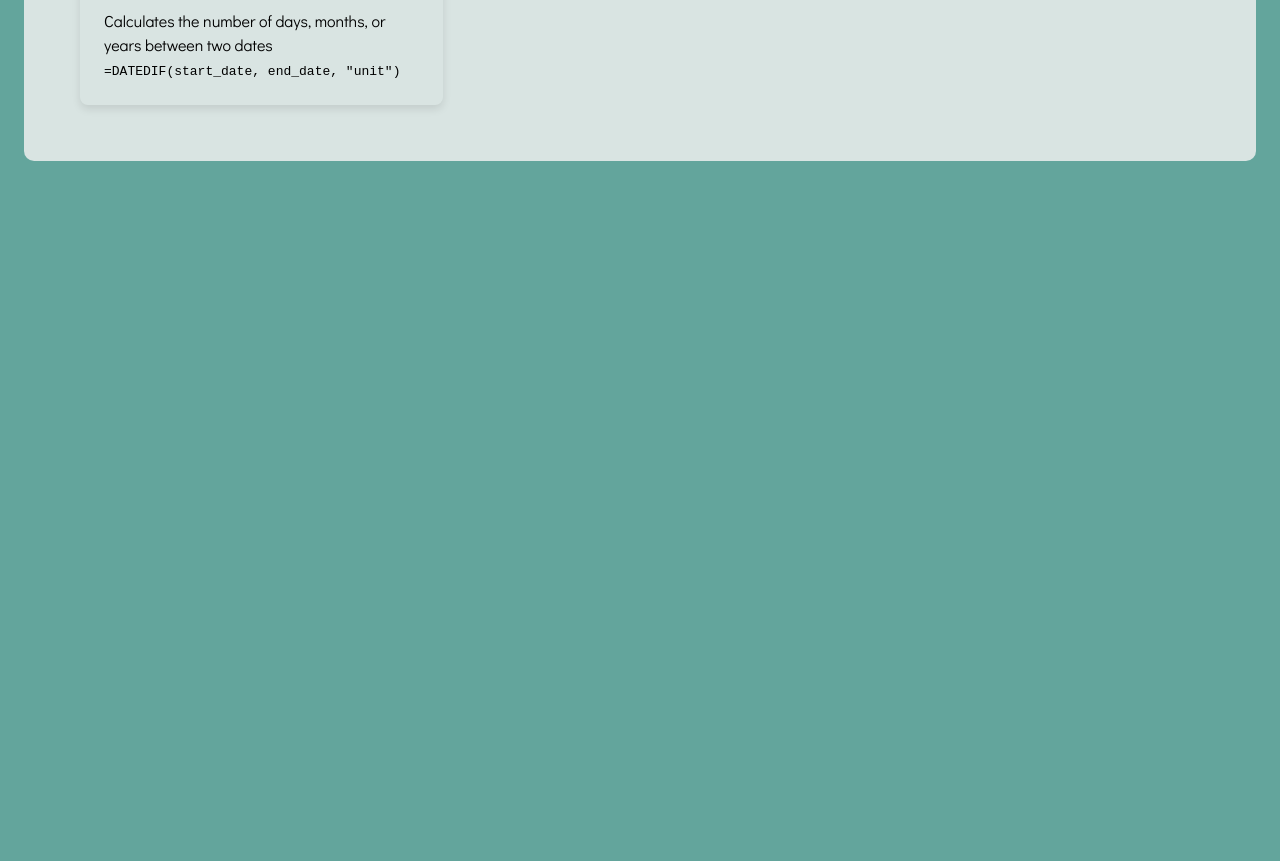
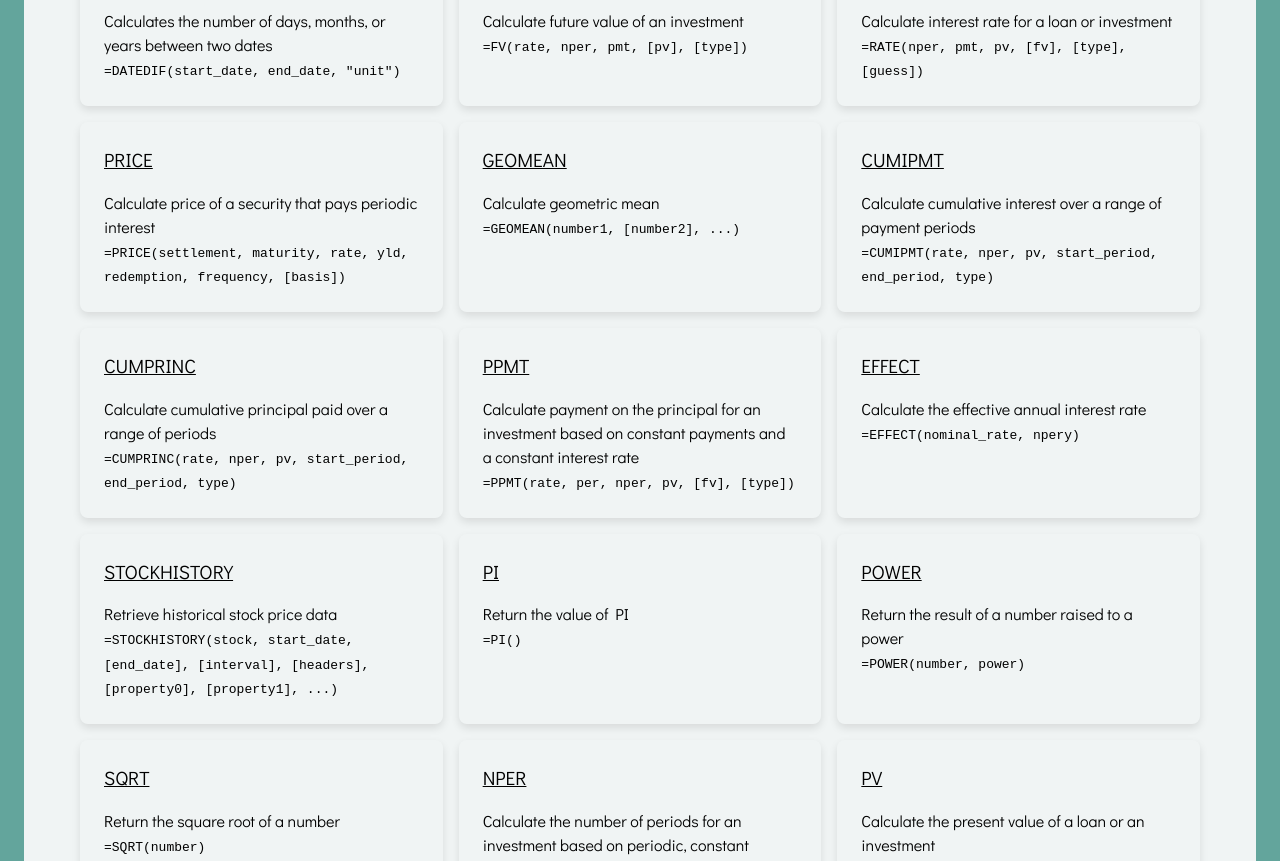
Before and after one commit to tflannagan/ExcelGuide, a React (Vite) app: page /formulas in a window 1280 px wide. Shown: the part 1920-2781 px from the top of the page. Before the commit the page ends 2105 px from the top, so only its background shows below. Built offline with nearby package versions, Linux system fonts and the light colour scheme; a web font is replaced by a local one.

Commit message:
beta version release

```diff
--- a/index.html
+++ b/index.html
@@ -6,9 +6,10 @@
     <link rel="preconnect" href="https://fonts.googleapis.com">
 <link rel="preconnect" href="https://fonts.gstatic.com" crossorigin>
 <link href="https://fonts.googleapis.com/css2?family=Cutive+Mono&family=Didact+Gothic&family=Glass+Antiqua&family=Space+Grotesk&display=swap" rel="stylesheet">
+<link rel="stylesheet" href="https://fonts.googleapis.com/css2?family=Material+Symbols+Outlined:opsz,wght,FILL,GRAD@24,400,0,0" />
 
     <meta name="viewport" content="width=device-width, initial-scale=1.0" />
-    <title>Excel Guide by Ty</title>
+    <title>Excel Guide</title>
   </head>
   <body>
     <div id="root"></div>
--- a/src/components/DashboardPage.module.css
+++ b/src/components/DashboardPage.module.css
@@ -30,8 +30,8 @@
   border-radius: 0.5rem;
   box-shadow: 0 4px 8px rgba(0, 0, 0, 0.1);
   padding:1.5rem;
-  margin: 0; /* Remove margin to allow the card to fill the grid area */
-  /* transition: transform 0.3s ease-in-out, box-shadow 0.3s ease-in-out; */
+  margin: 0;
+
   background-color: var(--header-background);
   color: var(--text-color);
   transition: transform 0.3s ease-in-out, box-shadow 0.3s ease-in-out;
@@ -70,6 +70,10 @@
 
 } */
 
+.hotkeyKeys {
+  text-align: center;
+  font-weight: bold;
+}
 
 /* .card:hover {
   transform: translateY(-5px);
@@ -78,11 +82,13 @@
 
 .cardTitle {
   font-size: 1.2rem;
+  text-decoration: underline;
   color: var(--text-color);
   margin-bottom: 1rem;
   display: flex;
   justify-content: space-between;
   align-items: center;
+  text-align: center;
 }
 
 .cardList {
@@ -99,6 +105,7 @@
   display: flex;
   justify-content: space-between;
   align-items: center;
+
   font-size: 0.9rem;
 
 }
--- a/src/components/Header.jsx
+++ b/src/components/Header.jsx
@@ -31,7 +31,7 @@ const Header = () => {
         </ul>
       </nav>
       <button onClick={toggleTheme} className={styles.themeSwitcher}>
-        💡
+        <span className="material-symbols-outlined">light_mode</span>
       </button>
     </header>
   );
--- a/src/components/Header.module.css
+++ b/src/components/Header.module.css
@@ -51,7 +51,7 @@
 
 .navTitle {
   transition: transform 0.3s ease-in-out, box-shadow 0.3s ease-in-out;
-  padding: 0.5rem 1rem;
+  padding: 0.5rem 1.5rem;
   border-radius: 25px;
 
 }
@@ -68,8 +68,10 @@
   max-height: 5rem;
   border-radius: 50%;
   color: #eeeaea;
-  padding: 0.5rem 1rem;
+  padding: 0.5rem 0.5rem;
   cursor: pointer;
+  align-items: center;
+  align-content: center;
   transition: transform 0.3s ease-in-out, box-shadow 0.3s ease-in-out;
 }
 
--- a/src/data/formulasData.js
+++ b/src/data/formulasData.js
@@ -20,8 +20,6 @@ const formulasData = [
     description: "Finds the minimum value in a range",
     usage: "=MIN(A1:A10)",
   },
-
-  // Sourced from Simplilearn&#8203;``【oaicite:23】``&#8203;&#8203;``【oaicite:22】``&#8203;&#8203;``【oaicite:21】``&#8203;&#8203;``【oaicite:20】``&#8203;&#8203;``【oaicite:19】``&#8203;&#8203;``【oaicite:18】``&#8203;&#8203;``【oaicite:17】``&#8203;&#8203;``【oaicite:16】``&#8203;&#8203;``【oaicite:15】``&#8203;&#8203;``【oaicite:14】``&#8203;&#8203;``【oaicite:13】``&#8203;&#8203;``【oaicite:12】``&#8203;&#8203;``【oaicite:11】``&#8203;&#8203;``【oaicite:10】``&#8203;&#8203;``【oaicite:9】``&#8203;&#8203;``【oaicite:8】``&#8203;&#8203;``【oaicite:7】``&#8203;&#8203;``【oaicite:6】``&#8203;&#8203;``【oaicite:5】``&#8203;&#8203;``【oaicite:4】``&#8203;&#8203;``【oaicite:3】``&#8203;&#8203;``【oaicite:2】``&#8203;&#8203;``【oaicite:1】``&#8203;&#8203;``【oaicite:0】``&#8203;
   {
     name: "COUNT",
     description: "Counts the number of cells that contain numbers",
@@ -138,6 +136,134 @@ const formulasData = [
       "Calculates the number of days, months, or years between two dates",
     usage: '=DATEDIF(start_date, end_date, "unit")',
   },
+  {
+    name: "FV",
+    description: "Calculate future value of an investment",
+    usage: "=FV(rate, nper, pmt, [pv], [type])",
+  },
+  {
+    name: "RATE",
+    description: "Calculate interest rate for a loan or investment",
+    usage: "=RATE(nper, pmt, pv, [fv], [type], [guess])",
+  },
+  {
+    name: "PRICE",
+    description: "Calculate price of a security that pays periodic interest",
+    usage:
+      "=PRICE(settlement, maturity, rate, yld, redemption, frequency, [basis])",
+  },
+  {
+    name: "GEOMEAN",
+    description: "Calculate geometric mean",
+    usage: "=GEOMEAN(number1, [number2], ...)",
+  },
+  {
+    name: "CUMIPMT",
+    description:
+      "Calculate cumulative interest over a range of payment periods",
+    usage: "=CUMIPMT(rate, nper, pv, start_period, end_period, type)",
+  },
+  {
+    name: "CUMPRINC",
+    description: "Calculate cumulative principal paid over a range of periods",
+    usage: "=CUMPRINC(rate, nper, pv, start_period, end_period, type)",
+  },
+  {
+    name: "PPMT",
+    description:
+      "Calculate payment on the principal for an investment based on constant payments and a constant interest rate",
+    usage: "=PPMT(rate, per, nper, pv, [fv], [type])",
+  },
+  {
+    name: "EFFECT",
+    description: "Calculate the effective annual interest rate",
+    usage: "=EFFECT(nominal_rate, npery)",
+  },
+  {
+    name: "STOCKHISTORY",
+    description: "Retrieve historical stock price data",
+    usage:
+      "=STOCKHISTORY(stock, start_date, [end_date], [interval], [headers], [property0], [property1], ...)",
+  },
+  { name: "PI", description: "Return the value of PI", usage: "=PI()" },
+  {
+    name: "POWER",
+    description: "Return the result of a number raised to a power",
+    usage: "=POWER(number, power)",
+  },
+  {
+    name: "SQRT",
+    description: "Return the square root of a number",
+    usage: "=SQRT(number)",
+  },
+  {
+    name: "NPER",
+    description:
+      "Calculate the number of periods for an investment based on periodic, constant payments and a constant interest rate",
+    usage: "=NPER(rate, pmt, pv, [fv], [type])",
+  },
+  {
+    name: "PV",
+    description: "Calculate the present value of a loan or an investment",
+    usage: "=PV(rate, nper, pmt, [fv], [type])",
+  },
+  {
+    name: "TEXTJOIN",
+    description:
+      "Combine text from multiple ranges, and each item is separated by a delimiter",
+    usage: "=TEXTJOIN(delimiter, ignore_empty, text1, [text2], ...)",
+  },
+  {
+    name: "MID",
+    description:
+      "Return a specific number of characters from a text string starting at the position you specify",
+    usage: "=MID(text, start_num, num_chars)",
+  },
+  {
+    name: "TEXTSPLIT",
+    description:
+      "Split text into an array of text strings based on a delimiter",
+    usage:
+      "=TEXTSPLIT(text, [column_delimiter], [row_delimiter], [ignore_empty], [pad_with])",
+  },
+  {
+    name: "INDIRECT",
+    description: "Return the reference specified by a text string",
+    usage: "=INDIRECT(ref_text, [a1])",
+  },
+  {
+    name: "SEQUENCE",
+    description:
+      "Generate a list of sequential numbers in an array, such as 1, 2, 3, 4",
+    usage: "=SEQUENCE(rows, [columns], [start], [step])",
+  },
+  {
+    name: "LET",
+    description: "Assign names to calculation results",
+    usage: "=LET(name1, name_value1, [name2], [name_value2], ..., calculation)",
+  },
+  {
+    name: "SCAN",
+    description:
+      "Scan a range or array and apply a lambda function to each item",
+    usage: "=SCAN(initial_value, array, lambda)",
+  },
+  {
+    name: "IPMT",
+    description:
+      "Calculate the interest payment for a given period for an investment based on periodic, constant payments and a constant interest rate",
+    usage: "=IPMT(rate, per, nper, pv, [fv], [type])",
+  },
+  {
+    name: "HSTACK",
+    description: "Stack arrays horizontally",
+    usage: "=HSTACK(array1, [array2], ...)",
+  },
+  {
+    name: "VSTACK",
+    description: "Stack arrays vertically",
+    usage: "=VSTACK(array1, [array2], ...)",
+  },
 ];
 
 export default formulasData;
--- a/src/data/hotkeysData.js
+++ b/src/data/hotkeysData.js
@@ -19,6 +19,47 @@ const hotkeysData = [
   { command: "Save workbook", keys: "Ctrl + S" },
   { command: "Move between sheets", keys: "Ctrl + Page Up/Page Down" },
   { command: "Create a table", keys: "Ctrl + T" },
+  {
+    command: "Select the first/last cell of a region moving up",
+    keys: "Ctrl + ↑",
+  },
+  {
+    command: "Select the first/last cell of a region moving right",
+    keys: "Ctrl + →",
+  },
+  {
+    command: "Select the first/last cell of a region moving down",
+    keys: "Ctrl + ↓",
+  },
+  {
+    command: "Select the first/last cell of a region moving left",
+    keys: "Ctrl + ←",
+  },
+  { command: "Find next match", keys: "Shift + F4" },
+  { command: "Find previous match", keys: "Ctrl + Shift + F4" },
+  {
+    command: "Apply Currency format to selected cells",
+    keys: "Ctrl + Shift + $",
+  },
+  {
+    command: "Apply Percent format to selected cells",
+    keys: "Ctrl + Shift+ %",
+  },
+  { command: "Apply Time format to selected cells", keys: "Ctrl + Shift + @" },
+  { command: "Open Delete window", keys: "Ctrl + -" },
+  { command: "Delete rows (with rows selected)", keys: "Ctrl + -" },
+  { command: "AutoFit Column Width", keys: "Alt, H, O, I" },
+  { command: "Format Window for cells and objects", keys: "Ctrl + 1" },
+  { command: "Apply or remove bold formatting", keys: "Ctrl + B" },
+  { command: "Apply or remove italic formatting", keys: "Ctrl + I" },
+  { command: "Apply or remove underscoring", keys: "Ctrl + U" },
+  { command: "Left Align", keys: "Alt, H, A, L" },
+  { command: "Center Align", keys: "Alt, H, A, C" },
+  { command: "Right Align", keys: "Alt, H, A, R" },
+  { command: "Top Align", keys: "Alt, H, A, T" },
+  { command: "Middle Align", keys: "Alt, H, A, M" },
+  { command: "Bottom Align", keys: "Alt, H, A, B" },
+  { command: "Wrap Text", keys: "Alt, H, W" },
 ];
 
 export default hotkeysData;
--- a/src/index.css
+++ b/src/index.css
@@ -21,7 +21,7 @@
 
 
 .app.light {
-  --background-color: rgba(241, 241, 241, 0.83);
+  --background-color: rgba(255, 253, 253, 0.904);
   --text-color: #000000;
 }
 
```
